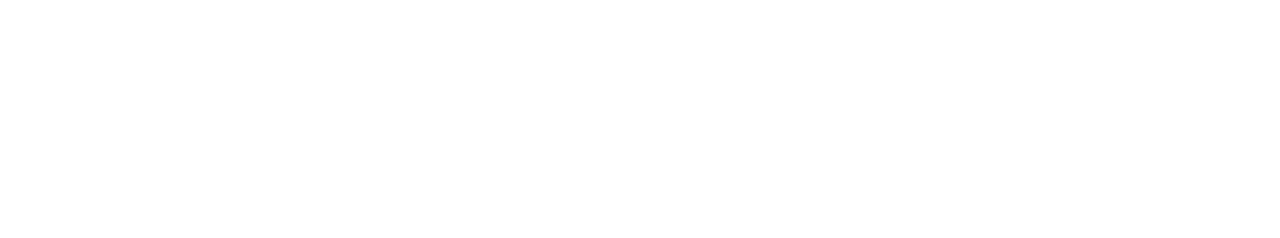
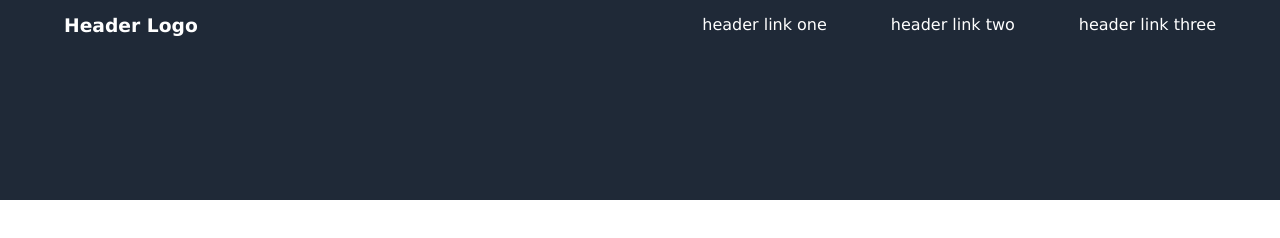
Before and after one commit to Giddel001/odin-landing-page, a plain HTML site: page index.html in a window 1280 px wide. Drawn offline with Linux system fonts and the light colour scheme.

Commit message:
Completed the Header Text and Links

```diff
--- a/index.html
+++ b/index.html
@@ -7,6 +7,23 @@
     <link rel="stylesheet" href="styles.css">
 </head>
 <body>
+    <!-- Section 1 -->
+    <div class="section1">
+        <!-- Logo Section -->
+        <div class="logoSection">
+        <h3 class="headerLogo">Header Logo</h3>
+        </div>
+
+        <!-- Link Section -->
+        <div class="linkSection">
+            <a class="headerLink one">header link one</a>
+            <a class="headerLink two">header link two</a>
+            <a class="headerLink three">header link three</a>
+        </div>
+
+
+
+    </div>
 
 </body>
 </html>
--- a/styles.css
+++ b/styles.css
@@ -0,0 +1,32 @@
+*{
+    margin: 0;
+    padding: 0;
+    box-sizing: border-box;
+    font-family: 'Lucida Sans', 'Lucida Sans Regular', 'Lucida Grande', 'Lucida Sans Unicode', Geneva, Verdana, sans-serif;
+}
+.section1{
+    width: 100vw;
+    height: 25vh;
+    background-color: #1F2937;
+    display: flex;
+}
+.headerLogo{
+    margin-left: 5vw;
+}
+.headerLink {
+    margin-right: 5vw;
+}
+.headerLogo, .headerLink{
+    color: white;
+    margin-top: 15px;
+}
+.logoSection{
+    width: 50vw;
+    display: flex;
+    justify-content: space-between;
+}
+.linkSection {
+    width: 50vw;
+    display: flex;
+    justify-content: right;
+}
```
